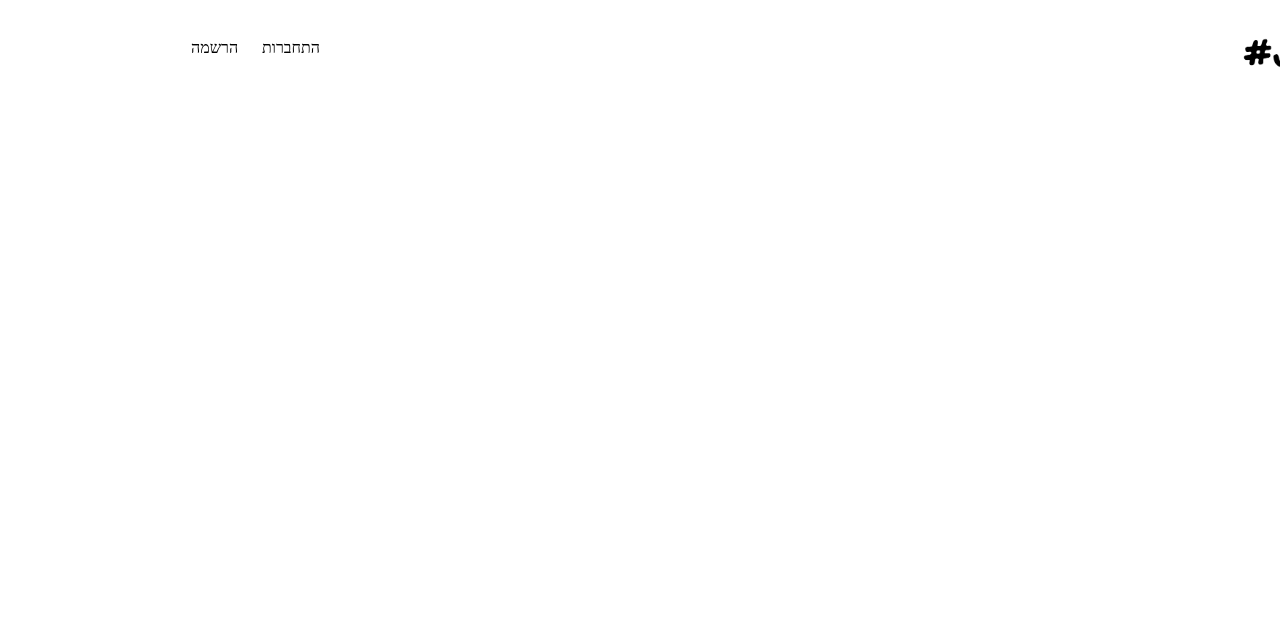
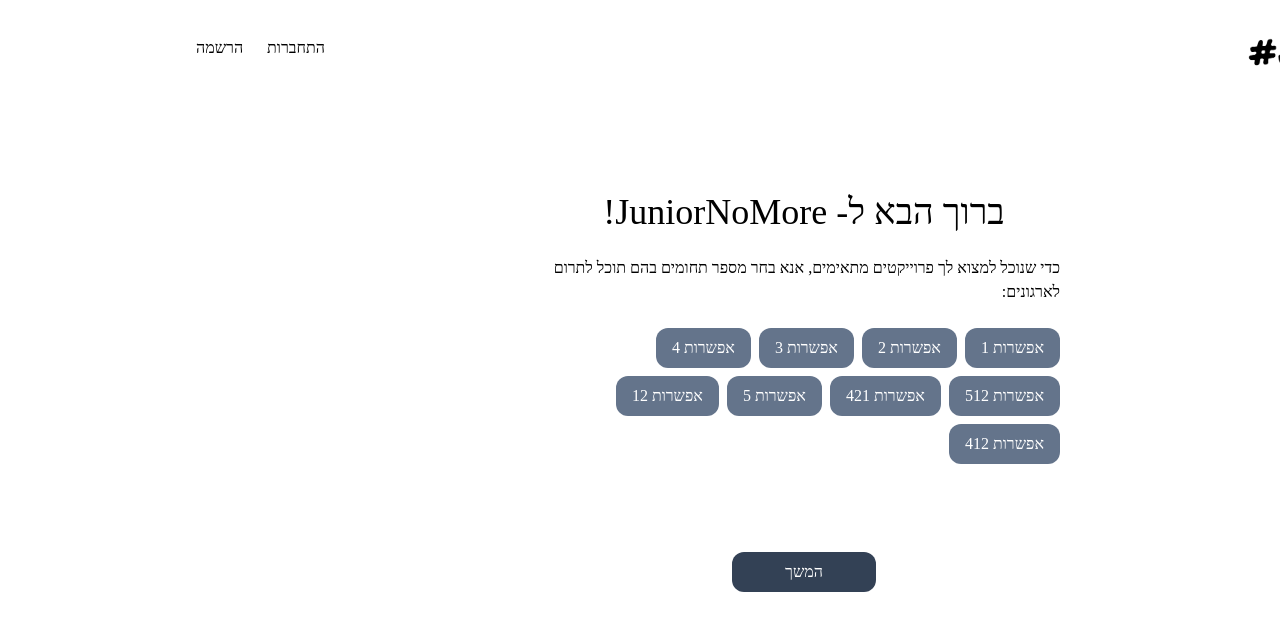
Before and after one commit to matanweiss/juniorNoMore, a React (Create React App) app: page /first-login in a window 1280 px wide. Before the commit this address had no page. Shown: the top 630 px of the page. Built offline with nearby package versions, Linux system fonts and the light colour scheme.

Commit message:
added first login screen

```diff
--- a/src/App.js
+++ b/src/App.js
@@ -1,5 +1,6 @@
 import { Route, Routes } from "react-router-dom";
 import NavBar from "./components/NavBar";
+import FirstLogin from "./pages/FirstLogin";
 import Home from "./pages/Home";
 import Login from "./pages/Login";
 import Register from "./pages/Register";
@@ -12,6 +13,7 @@ function App() {
         <Route exact path="/" element={<Home />} />
         <Route path="/login" element={<Login />} />
         <Route path="/register" element={<Register />} />
+        <Route path="/first-login" element={<FirstLogin />} />
       </Routes>
     </>
   );
--- a/src/components/Button.js
+++ b/src/components/Button.js
@@ -1,13 +1,13 @@
 const Button = (props) => {
 
-    const handleClick = () => {
-        props.action();
+    const handleClick = e => {
+        props.action(e);
     }
 
     return (
-        <button onClick={handleClick}
+        <button onClick={handleClick} name={props.name}
             className={props.secondary ? "bg-white text-slate-700 px-4 py-2 rounded-xl hover:bg-slate-200"
-                : "px-4 py-2 bg-slate-700 text-white rounded-xl hover:bg-slate-600 "}>
+                : "px-4 py-2 bg-slate-700 text-white rounded-xl hover:bg-slate-600 " + props.additionalClasses}>
             {props.text}
         </button >
     );
--- /dev/null
+++ b/src/components/ToggleButton.js
@@ -0,0 +1,21 @@
+import { useState } from "react";
+
+const ToggleButton = (props) => {
+
+    const [isSelected, setIsSelected] = useState(false);
+
+    const handleClick = e => {
+        setIsSelected(!isSelected);
+        props.action(e);
+    }
+
+    return (
+        <button onClick={handleClick} name={props.name}
+            className={`${isSelected ? 'bg-slate-700' : 'bg-slate-500'} px-4 hover:bg-slate-200"
+                 py-2 text-white rounded-xl hover:bg-slate-600 `}>
+            {props.text}
+        </button >
+    );
+}
+
+export default ToggleButton;
--- /dev/null
+++ b/src/pages/FirstLogin.js
@@ -0,0 +1,46 @@
+import { useState } from "react";
+import Button from "../components/Button";
+import ToggleButton from "../components/ToggleButton";
+
+const FirstLogin = () => {
+
+    const [genres, setGenres] = useState([
+        { name: 'אפשרות 1', isSelected: false },
+        { name: 'אפשרות 2', isSelected: false },
+        { name: 'אפשרות 3', isSelected: false },
+        { name: 'אפשרות 4', isSelected: false },
+        { name: 'אפשרות 512', isSelected: false },
+        { name: 'אפשרות 421', isSelected: false },
+        { name: 'אפשרות 5', isSelected: false },
+        { name: 'אפשרות 12', isSelected: false },
+        { name: 'אפשרות 412', isSelected: false },
+    ])
+
+    const renderGenres = () => genres.map(genre =>
+        <ToggleButton name={genre.name} key={genre.name} action={handleGenreClick} text={genre.name} />
+    );
+
+    const handleGenreClick = e => {
+        const name = e.target.name;
+        console.log(name);
+        const newGenres = genres.map(genre => genre.name === name ? { ...genre, isSelected: !genre.isSelected } : genre);
+        setGenres(newGenres);
+    }
+
+
+    return (
+        <div className="mx-4 lg:mx-auto max-w-lg mt-12 lg:mt-24 space-y-6">
+            <h1 className="text-2xl text-center lg:text-4xl">ברוך הבא ל- JuniorNoMore!</h1>
+            <p>כדי שנוכל למצוא לך פרוייקטים מתאימים, אנא בחר מספר תחומים בהם תוכל לתרום לארגונים:</p>
+            <div className="flex gap-2 flex-wrap">
+                {renderGenres()}
+            </div>
+            <div className="lg:text-center">
+                <Button text="המשך" additionalClasses="w-full lg:w-36  mt-16" />
+            </div>
+        </div>
+
+    );
+}
+
+export default FirstLogin;
--- a/src/pages/Register.js
+++ b/src/pages/Register.js
@@ -13,7 +13,7 @@ const Register = () => {
                 <InputMail />
                 <InputPassword />
                 {/* <Button text="הרשם" /> */}
-                <LinkAsButton to="/explore" text="הרשם" />
+                <LinkAsButton to="/first-login" text="הרשם" />
             </div>
         </div>
     );
```
